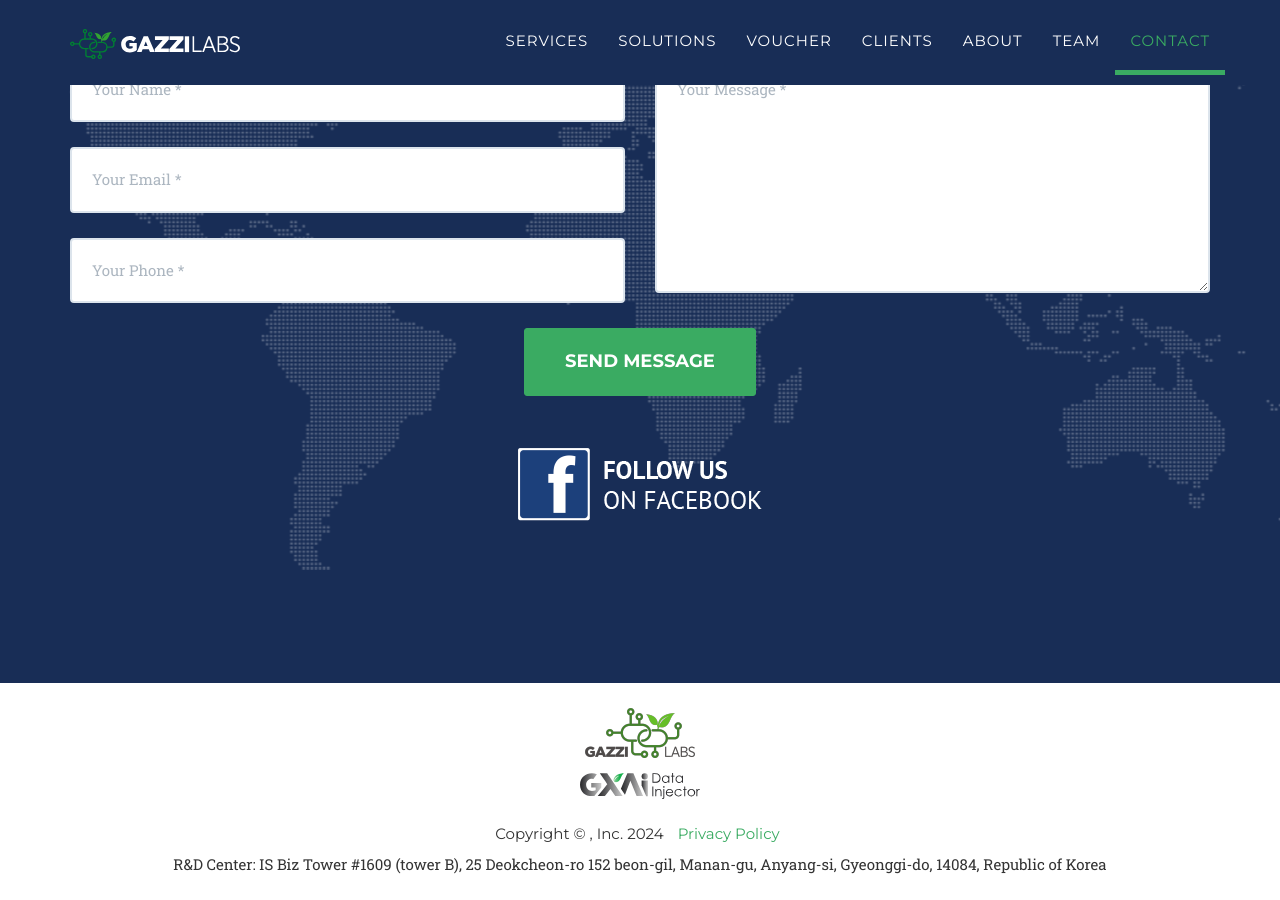
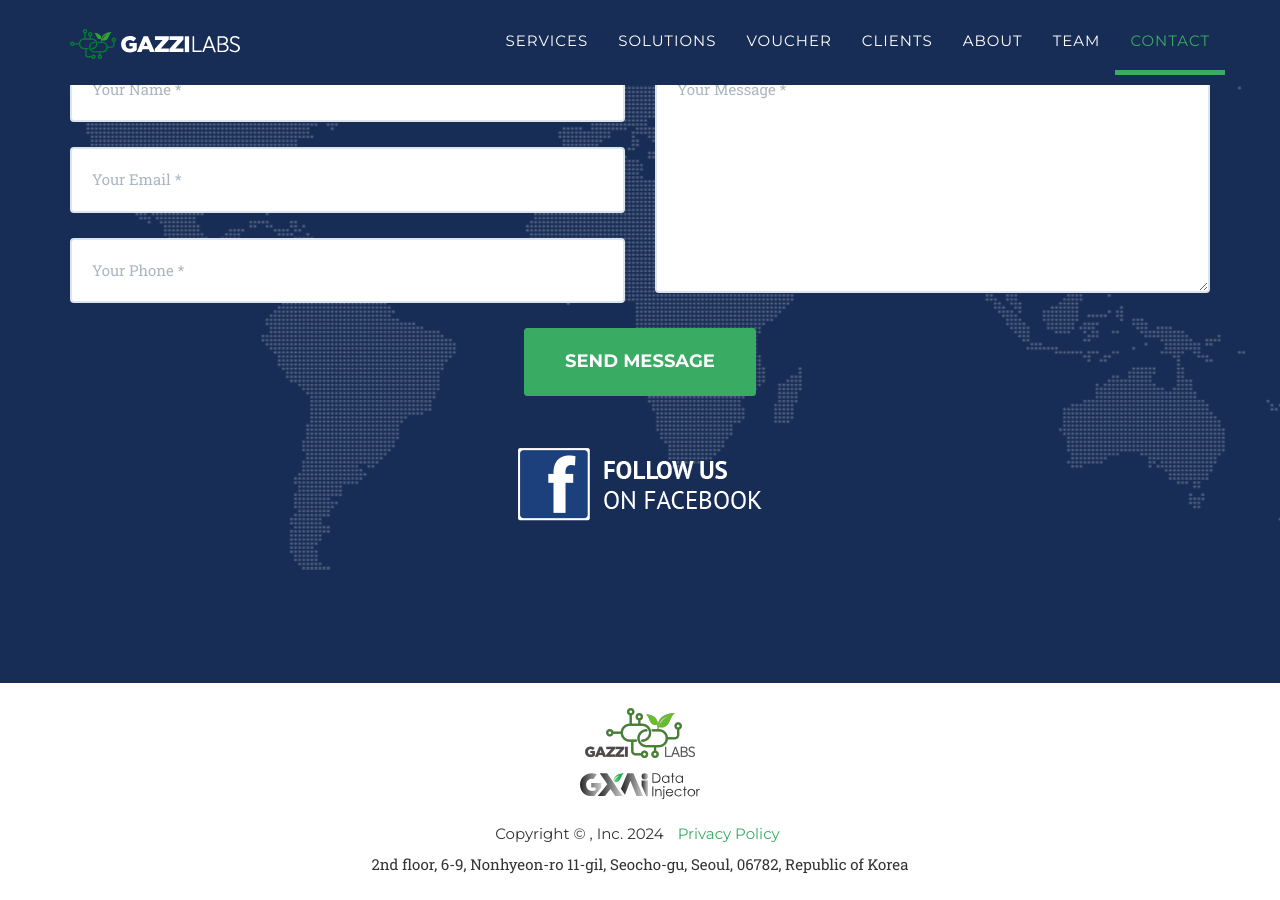
Before and after one commit to gazzilabs/gazzilabs.github.io, a Jekyll site: the page built from index.html, in a window 1280 px wide and 900 px high, scrolled down 9392 px. Built offline with Jekyll 4.4.1, drawn with Linux system fonts in a browser that asks for light colours; some web fonts are replaced.

Commit message:
Update Address footer.html

```diff
--- a/_includes/footer.html
+++ b/_includes/footer.html
@@ -43,7 +43,7 @@
             <div class="row">
                 <div class="col-md-12">
                     <span>
-                        R&D Center: IS Biz Tower #1609 (tower B), 25 Deokcheon-ro 152 beon-gil, Manan-gu, Anyang-si, Gyeonggi-do, 14084, Republic of Korea
+                        2nd floor, 6-9, Nonhyeon-ro 11-gil, Seocho-gu, Seoul, 06782, Republic of Korea
                     </span>
                 </div>
             </div>
```
